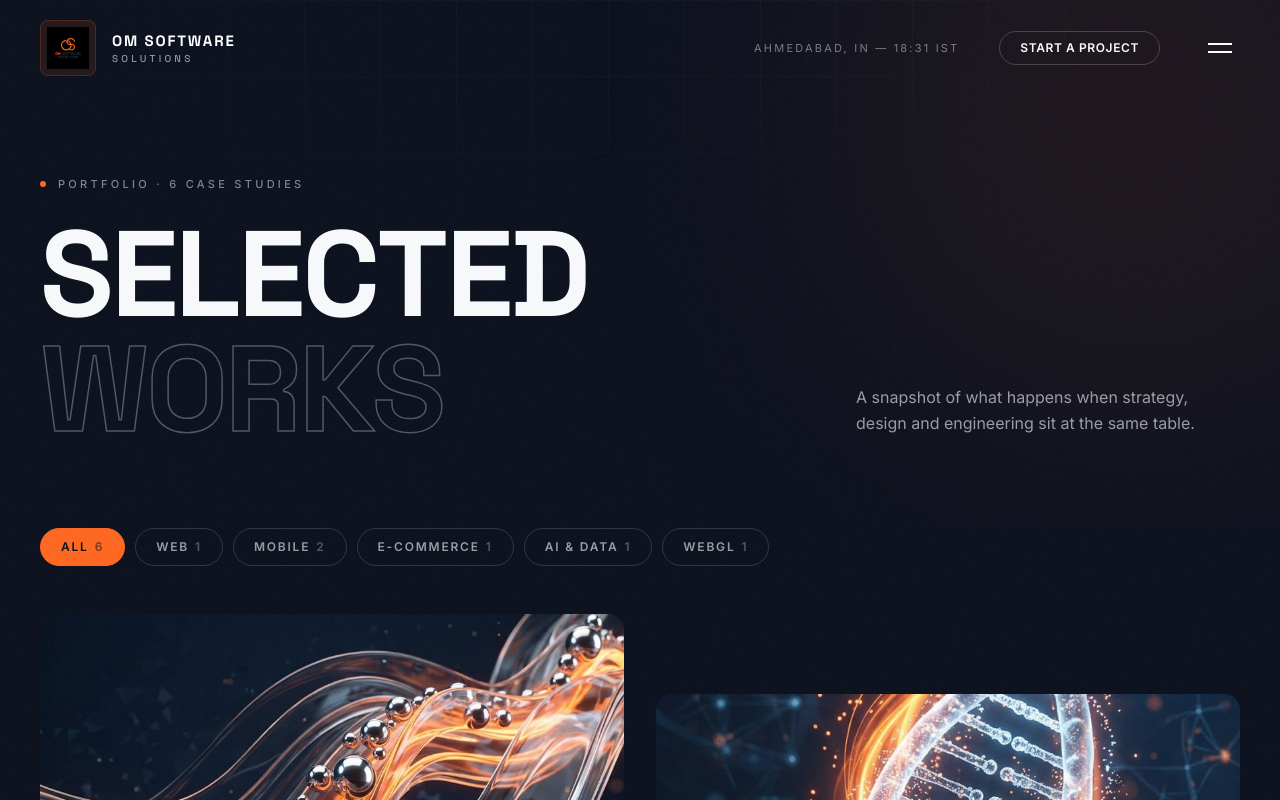
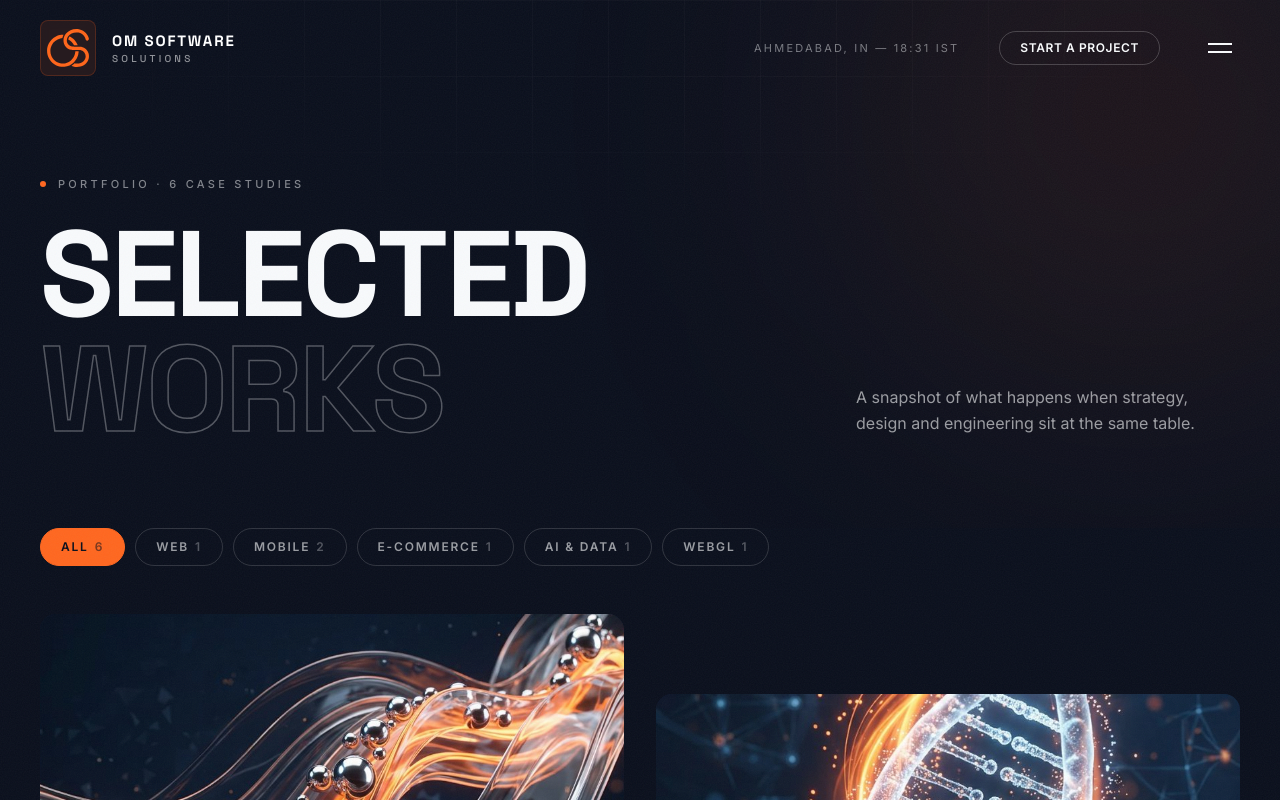
Before and after one commit to mayankinfyniq-mp/Om-software-solution, a Next.js app: page /work in a window 1280 px wide. Shown: the top 800 px of the page. Built offline with nearby package versions, Linux system fonts and the light colour scheme.

Commit message:
Change the logo

```diff
--- a/src/components/layout/Footer.tsx
+++ b/src/components/layout/Footer.tsx
@@ -123,7 +123,7 @@ export default function Footer() {
   >
     <div className="flex h-14 w-14 shrink-0 items-center justify-center rounded-lg bg-primary/20 p-1.5 shadow-[0_0_20px_rgba(235,137,26,0.12)] transition-transform duration-300 group-hover:scale-105 sm:h-16 sm:w-16">
       <img
-        src="/images/logo.png"
+        src="/images/om-logo-mark.svg"
         alt="OM Software Solutions"
         className="h-full w-full object-contain"
       />
--- a/src/components/layout/Navbar.tsx
+++ b/src/components/layout/Navbar.tsx
@@ -63,7 +63,7 @@ export default function Navbar() {
 >
   <div className="flex h-14 w-14 shrink-0 items-center justify-center overflow-hidden rounded-lg border border-primary/20 bg-primary/10 p-1.5 backdrop-blur-sm">
     <img
-      src="/images/logo.png"
+      src="/images/om-logo-mark.svg"
       alt="OM Software Solutions"
       className="h-full w-full object-contain transition-transform duration-300 group-hover:scale-105"
     />
--- a/src/components/ui/Preloader.tsx
+++ b/src/components/ui/Preloader.tsx
@@ -116,7 +116,7 @@ export default function Preloader() {
           <div className="flex items-center gap-5 md:gap-7">
             <div className="flex h-24 w-24 shrink-0 items-center justify-center overflow-hidden rounded-xl bg-primary/20 p-2 shadow-[0_0_40px_rgba(235,137,26,0.12)] md:h-32 md:w-32 md:p-3">
               <img
-                src="/images/logo.png"
+                src="/images/om-logo-mark.svg"
                 alt="OM Software Solutions"
                 className="h-full w-full object-contain"
               />
@@ -138,9 +138,6 @@ export default function Preloader() {
           data-pre-inner
           className="flex items-end justify-between"
         >
-          <p className="max-w-[12rem] text-[10px] uppercase leading-relaxed tracking-[0.25em] text-accent/40">
-            Crafting cinematic digital experiences
-          </p>
 
           <div className="font-display text-5xl font-bold tabular-nums text-accent/90 md:text-7xl">
             <span ref={numRef}>000</span>
```
Also changed, not shown: public/images/om-logo-mark.svg (added).
